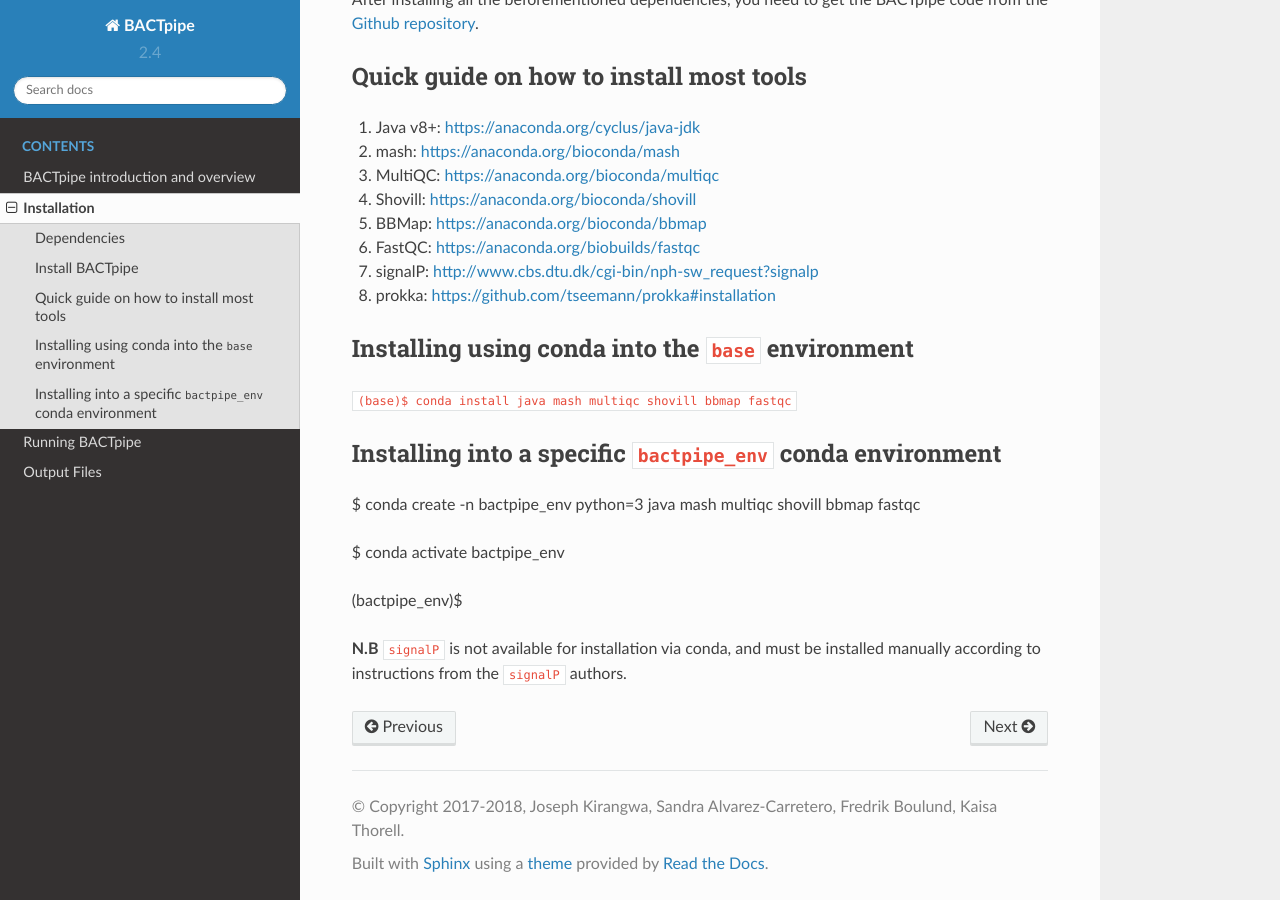
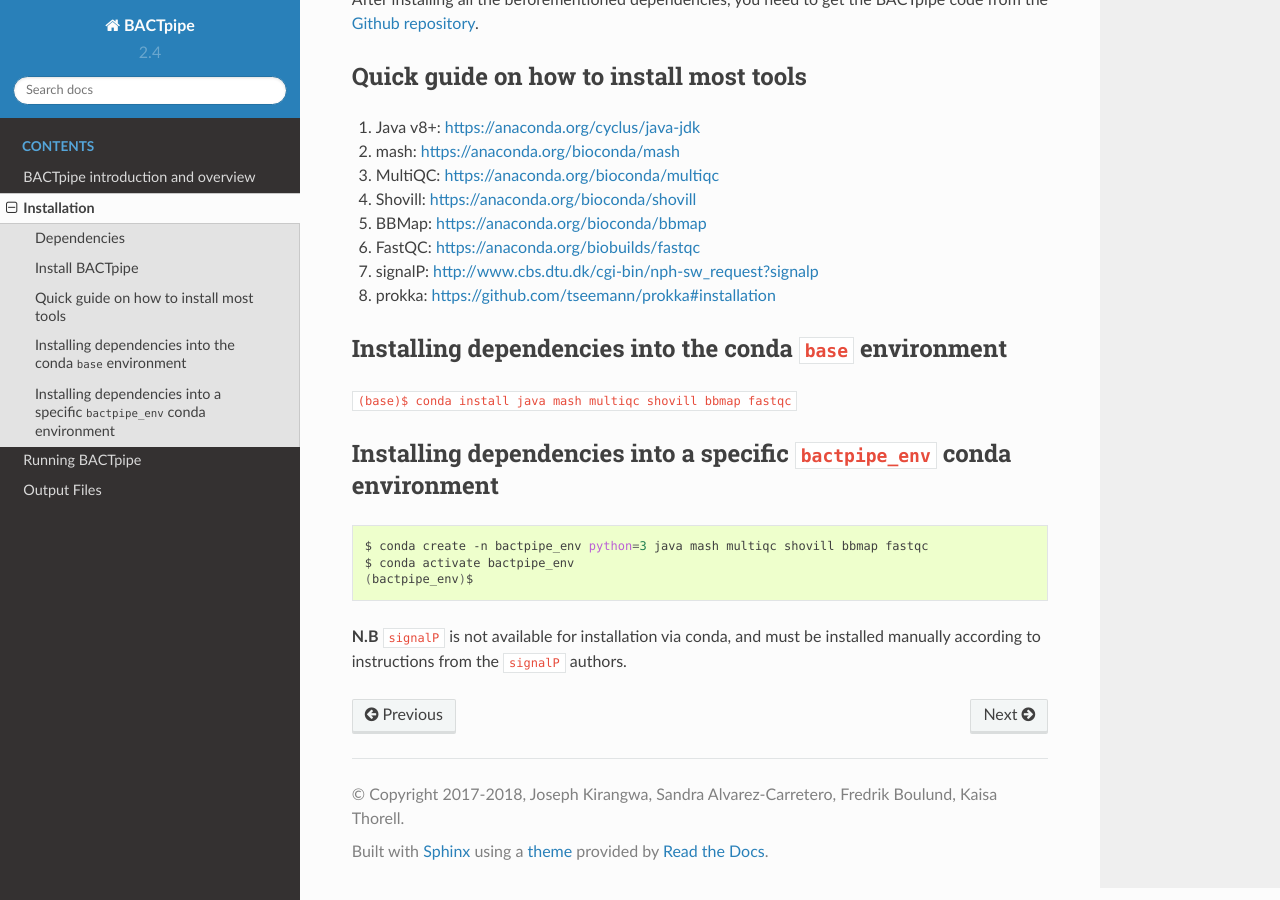
Before and after one commit to ctmrbio/BACTpipe, a Sphinx documentation site: the page built from docs/source/installation.rst, in a window 1280 px wide and 900 px high, scrolled down 669 px. Built offline with Sphinx 7.4.7 and the Read the Docs theme 2.0.0, drawn with Linux system fonts in a browser that asks for light colours.

Commit message:
Add code block

```diff
--- a/docs/source/installation.rst
+++ b/docs/source/installation.rst
@@ -49,19 +49,21 @@
 7. signalP: http://www.cbs.dtu.dk/cgi-bin/nph-sw_request?signalp
 8. prokka: https://github.com/tseemann/prokka#installation
 
-Installing using conda into the ``base`` environment
-*****************************************************
+Installing dependencies into the conda ``base`` environment
+***********************************************************
 
 ``(base)$ conda install java mash multiqc shovill bbmap fastqc``
 
 
-Installing into a specific ``bactpipe_env`` conda environment
-*************************************************************
+Installing dependencies into a specific ``bactpipe_env`` conda environment
+**************************************************************************
 
-$ conda create -n bactpipe_env python=3 java mash multiqc shovill bbmap fastqc
+.. code-block:: bash
 
-$ conda activate bactpipe_env
+    $ conda create -n bactpipe_env python=3 java mash multiqc shovill bbmap fastqc
+    $ conda activate bactpipe_env
+    (bactpipe_env)$
 
-(bactpipe_env)$
 
-**N.B** ``signalP`` is not available for installation via conda, and must be installed manually according to instructions from the ``signalP`` authors.
+**N.B** ``signalP`` is not available for installation via conda, and must be
+installed manually according to instructions from the ``signalP`` authors.
```
